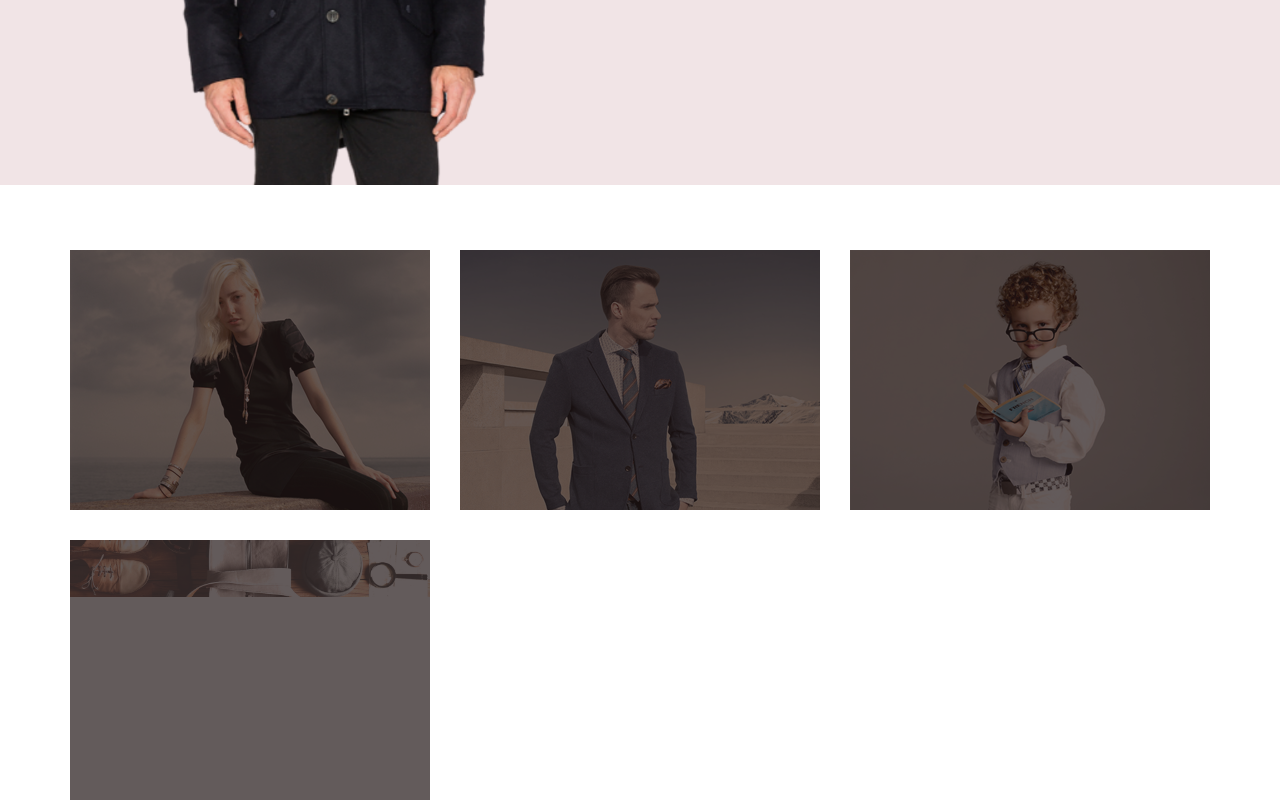
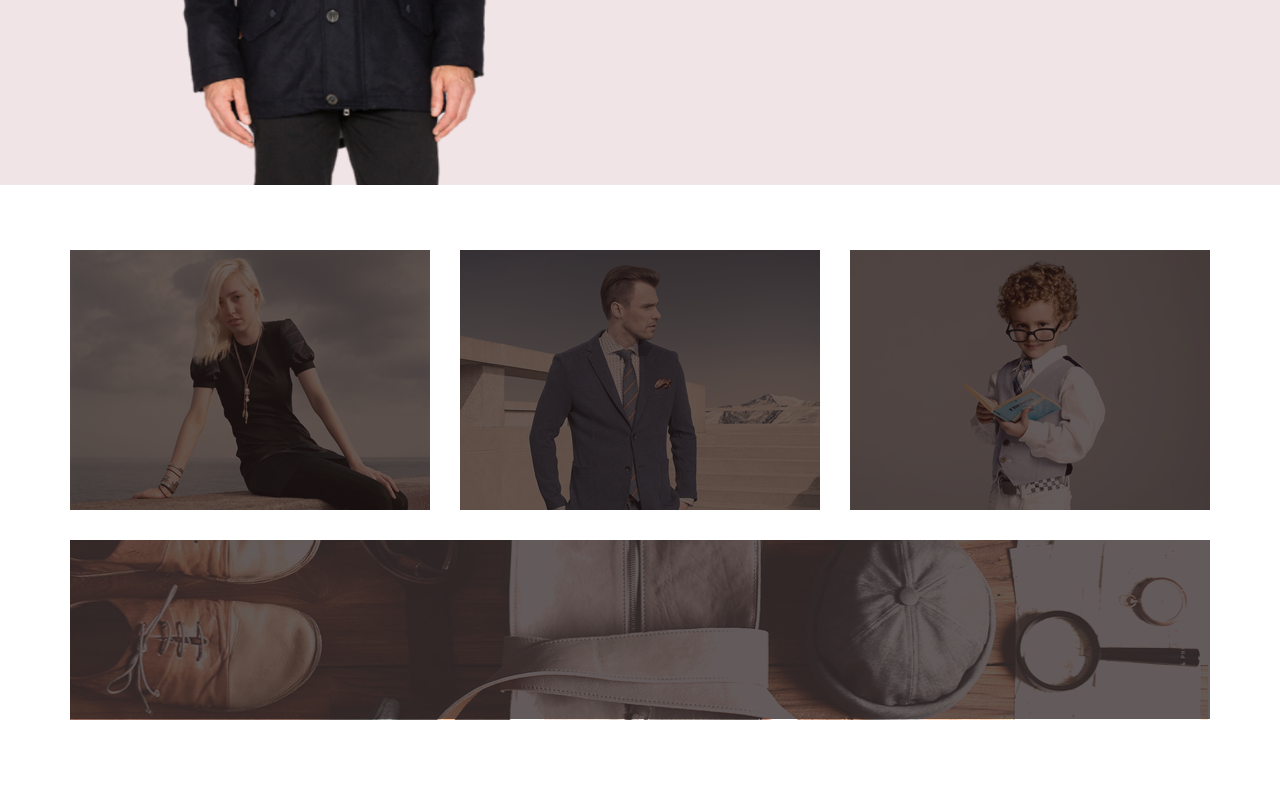
Before and after one commit to yanaratnikova/store_website, a plain HTML site: page index.html in a window 1280 px wide. Shown: the part 660-1460 px from the top of the page. Drawn offline with Linux system fonts and the light colour scheme.

Commit message:
foto Gallery ton

```diff
--- a/index.html
+++ b/index.html
@@ -39,7 +39,7 @@
       <div class="foto ton">
         <img src="./img/fotoGellary_child.png" alt="foto">
       </div>
-      <div class="foto ton foto-big">
+      <div class="foto ton-big foto-big">
         <img src="./img/fotoGelery_collage.png" alt="foto">
       </div>
 
--- a/style.css
+++ b/style.css
@@ -121,3 +121,20 @@ justify-content: end;
   height: 100%;
   background-color: rgba(33, 22, 22, 0.70);
 }
+.foto-big {
+  grid-column: span 3;
+  grid-row: span 1,5;
+}
+.ton-big {
+  position: relative;
+  display: inline-block;
+}
+.ton-big::before {
+  content: "";
+  position: absolute;
+  top: 0;
+  left: 0;
+  width: 100%;
+  height: 69%;
+  background-color: rgba(33, 22, 22, 0.70);
+}
```
